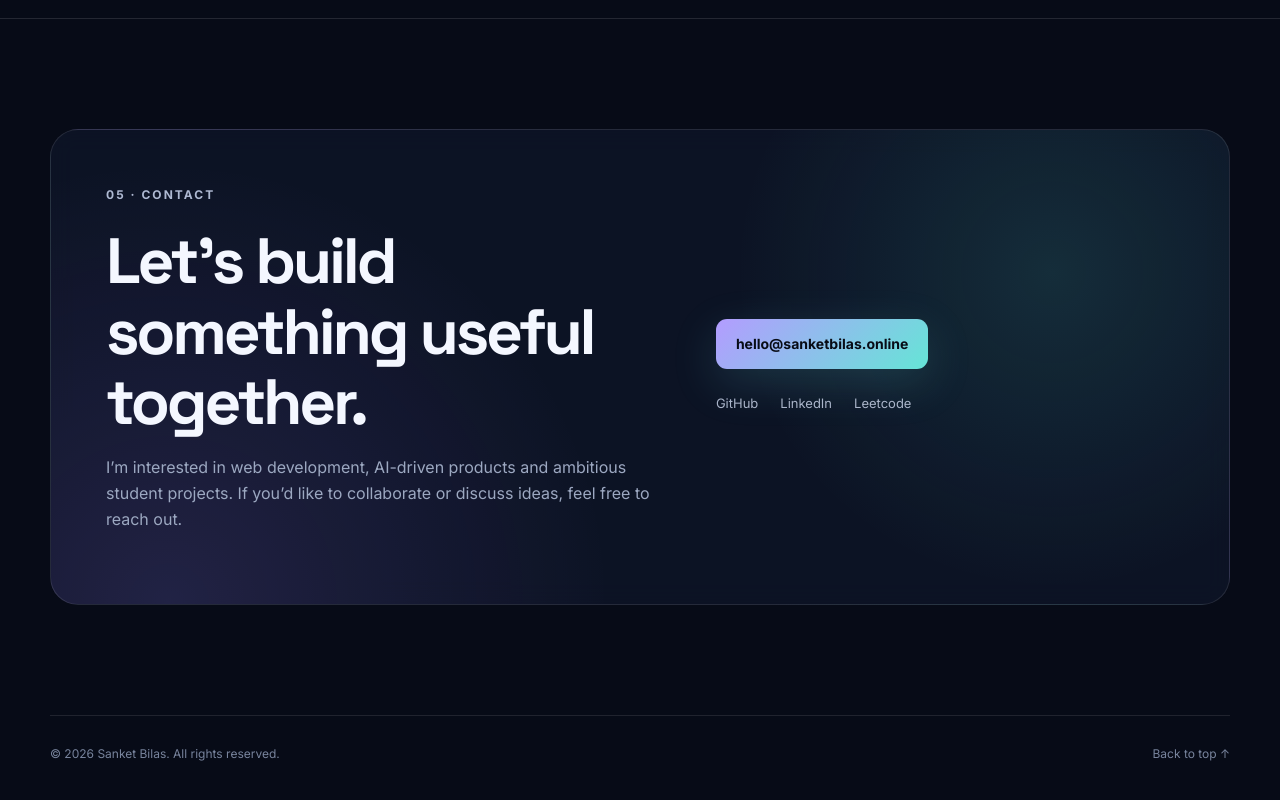
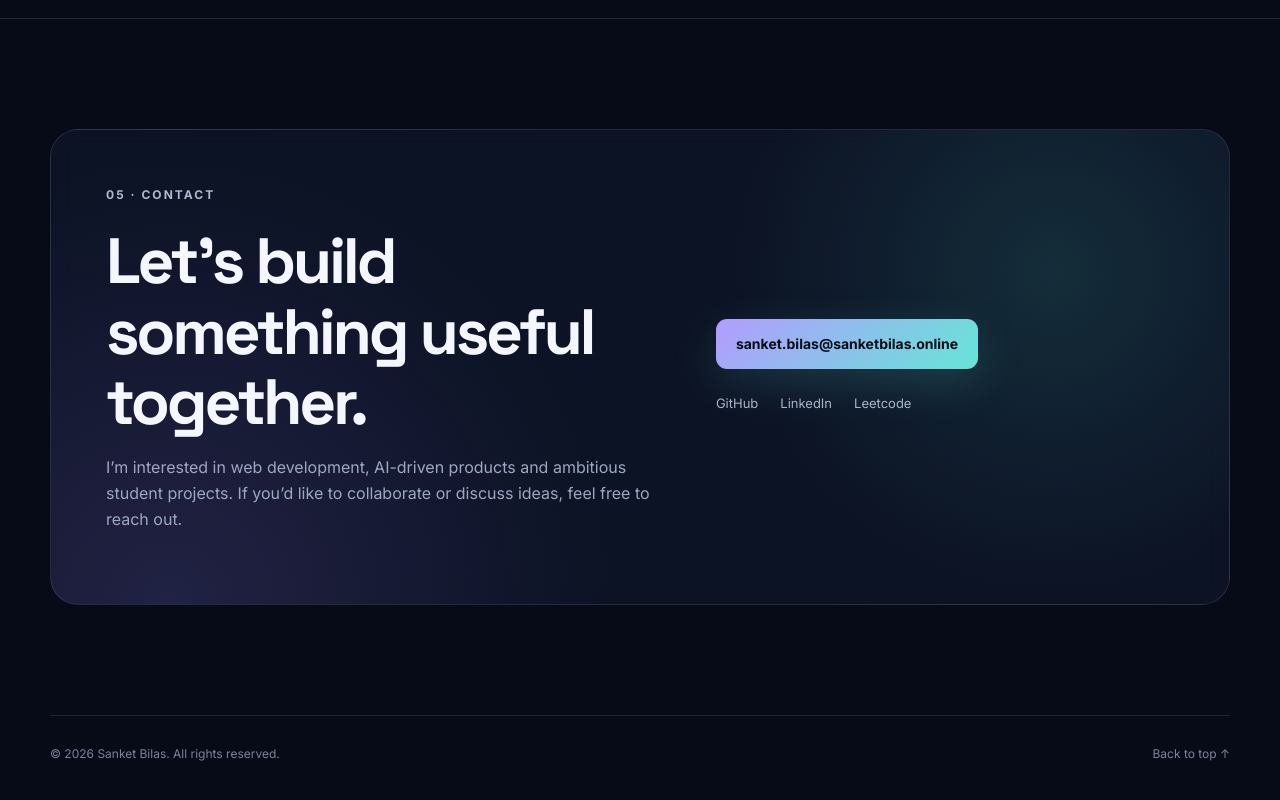
Before and after one commit to bilassanket-CS/sanket-portfolio, a plain HTML site: page index.html in a window 1280 px wide. Shown: the part 6487-7287 px from the top of the page. Drawn offline with Linux system fonts and the light colour scheme.

Commit message:
changed Contact sanket email with real working email id

```diff
--- a/index.html
+++ b/index.html
@@ -522,7 +522,7 @@
             <a
               class="button primary"
               href="mailto:sanket.bilas@sanketbilas.online"
-              >hello@sanketbilas.online</a
+              >sanket.bilas@sanketbilas.online</a
             >
             <div class="social-links">
               <a
```
